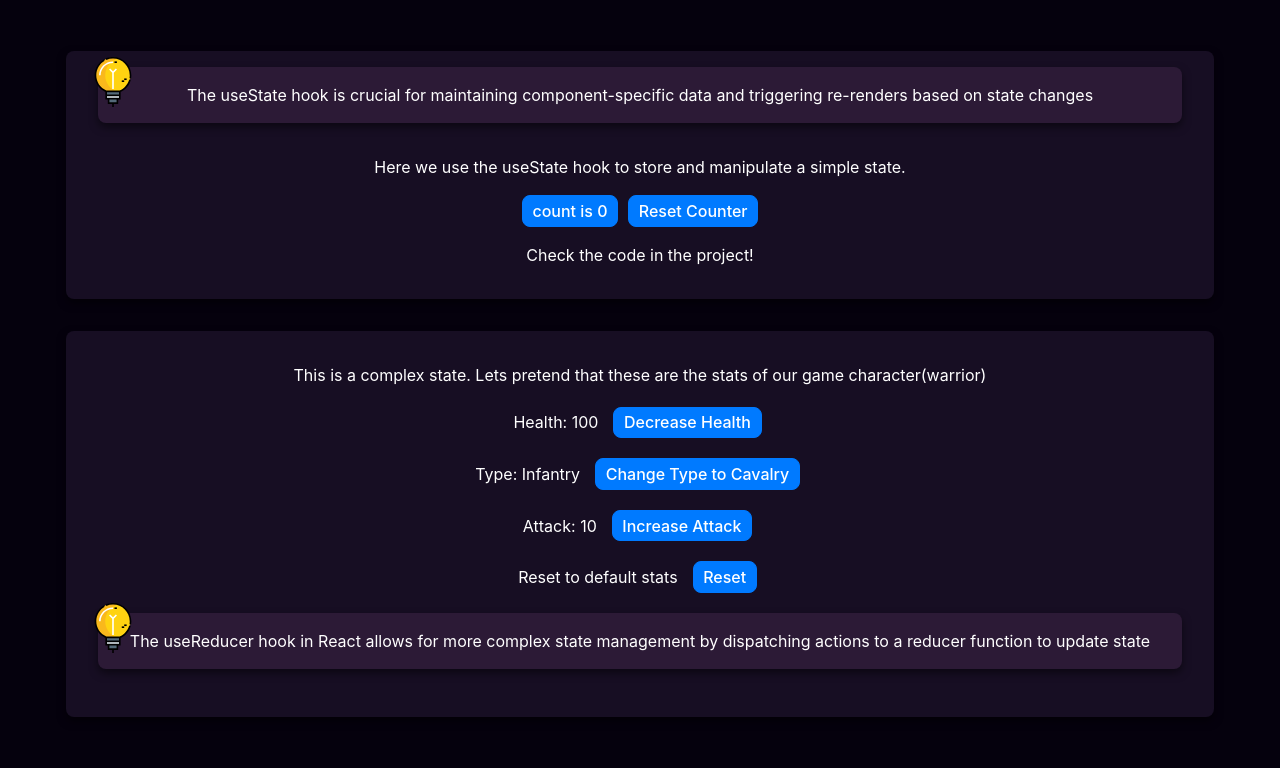
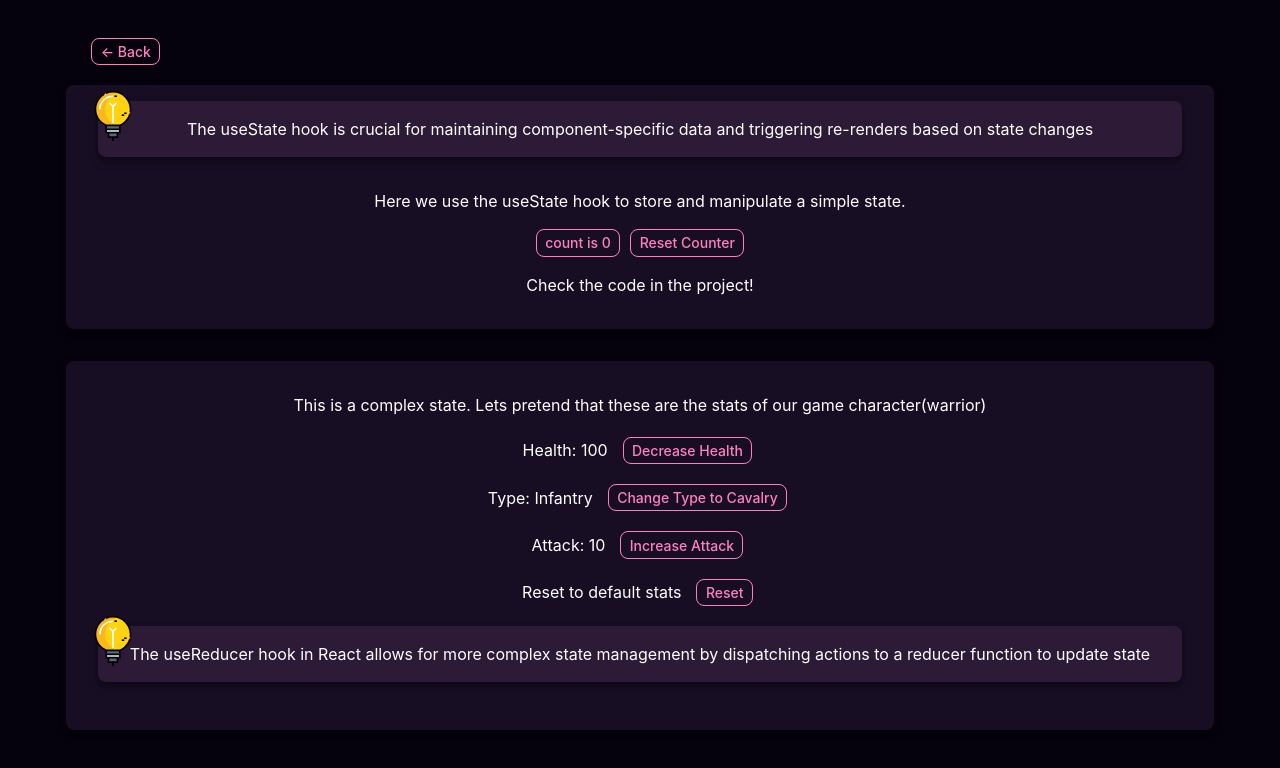
Before and after one commit to Mirza-Krnjic/ReactPlayground, a React (Vite) app: page /Counter in a window 1280 px wide. Shown: the top 768 px of the page. Built offline with nearby package versions, Linux system fonts and the light colour scheme.

Commit message:
change aestetics

```diff
--- a/src/App.css
+++ b/src/App.css
@@ -28,3 +28,31 @@
   align-items: center;
   margin: 20px 0;
 }
+
+.backButton {
+  border-radius: 8px;
+  border: none;
+  padding: 0.3em 0.6em;
+  /* margin: 10px 5px; */
+  margin-right: 90%;
+  margin-bottom: 20px;
+  font-size: 14px;
+  font-weight: 500;
+  font-family: inherit;
+  background-color: transparent;
+  border: 1px solid #ff80bf;
+  color: #ff80bf;
+  cursor: pointer;
+  transition: background-color 0.25s, color 0.25s;
+}
+
+.backButton:hover {
+  background-color: #ff00bf;
+  color: white;
+}
+
+.backButton:focus,
+.backButton:focus-visible {
+  outline: none;
+  box-shadow: 0 0 0 4px #ff00bf;
+}
--- a/src/components/Counter.tsx
+++ b/src/components/Counter.tsx
@@ -1,4 +1,5 @@
 import { useState, useReducer } from 'react'
+import { useNavigate } from 'react-router-dom'
 import '../App.css'
 import ExplanationCard from './ExplanationCard'
 import lightBulbSvg from '../assets/lightBulb.svg'
@@ -25,8 +26,13 @@ function Counter() {
     dispatch({ type: 'RESET' })
   }
 
+  const navigate = useNavigate()
+
   return (
     <>
+      <button onClick={() => navigate(-1)} className="backButton">
+        ← Back
+      </button>
       {/* CARD1: How to manipulate a simple state */}
       <div className="card">
         <ExplanationCard
--- a/src/components/Home.tsx
+++ b/src/components/Home.tsx
@@ -9,6 +9,16 @@ function Home() {
   return (
     <>
       <div>
+        <h1
+          style={{
+            color: 'hotpink',
+            textShadow: '2px 2px 4px #ff00ff',
+            fontSize: '50px'
+          }}
+        >
+          React Learning Path
+        </h1>
+        <div className="basicContainer">
           <a href="https://vitejs.dev" target="_blank">
             <img src={viteLogo} className="logo" alt="Vite logo" />
           </a>
@@ -16,7 +26,7 @@ function Home() {
             <img src={reactLogo} className="logo react" alt="React logo" />
           </a>
         </div>
-      <h1>Vite + React</h1>
+      </div>
 
       <div className="card">
         <p>The first step to master React is to learn how State works!</p>
--- a/src/index.css
+++ b/src/index.css
@@ -33,24 +33,30 @@ body {
 
 button {
   border-radius: 8px;
-  border: 1px solid #007aff;
+  border: none;
   padding: 0.3em 0.6em;
   margin: 0 5px;
-  font-size: 1em;
+  font-size: 14px;
   font-weight: 500;
   font-family: inherit;
-  background-color: #007aff;
-  color: white;
+  background-color: transparent;
+  border: 1px solid #ff80bf;
+  color: #ff80bf;
   cursor: pointer;
-  transition: background-color 0.25s, color 0.25s, border-color 0.25s;
+  transition: background-color 0.25s, color 0.25s;
 }
 
 button:hover {
-  background-color: #0056b3;
-  border-color: #004088;
+  background-color: #ff00bf;
+  color: white;
 }
 
 button:focus,
 button:focus-visible {
-  outline: 4px auto #0056b3;
+  outline: none;
+  box-shadow: 0 0 0 4px #ff00bf;
 }
+
+.basicContainer {
+  margin: 30px 5px;
+}
```
Lines whose indentation alone changed are shown as unchanged.
